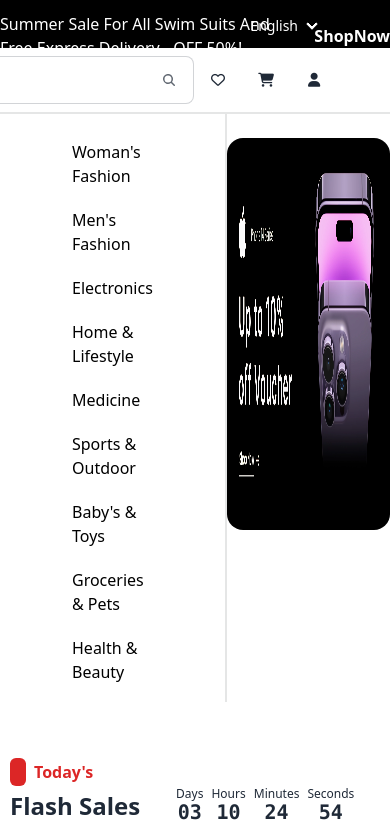
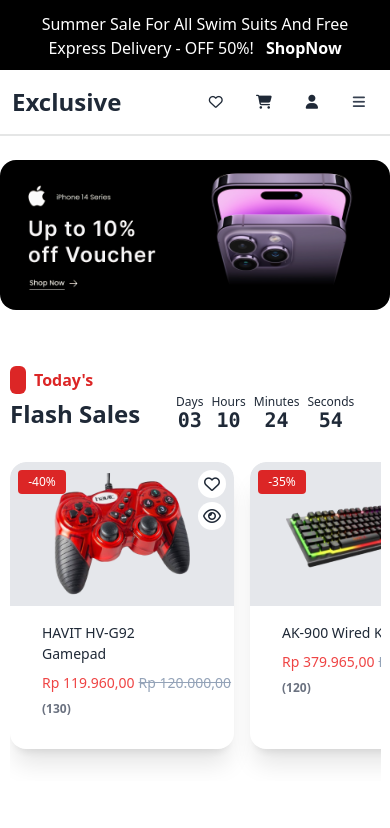
Before and after one commit to afriansyogs/e-commerce-next2, a Next.js app: page / in a window 390 px wide. Shown: the top 828 px of the page. Built offline with nearby package versions, Linux system fonts and the light colour scheme.

Commit message:
home section responsice

```diff
--- a/src/components/Carousel.jsx
+++ b/src/components/Carousel.jsx
@@ -4,7 +4,7 @@
 
 const Carousel = () => {
     return (
-        <div className="carousel rounded-box w-[892px] h-[392px] mt-6 mx-auto">
+        <div className="carousel rounded-box w-[400px] h-auto lg:w-[892px] lg:h-[392px] mt-6 mx-auto">
             <div className="carousel-item w-full">
                 <Image src="/assets/img/Carousel1.png" alt="Carousel Image 1" width={852} height={392}
                     className="w-full h-auto"
--- a/src/components/Header.jsx
+++ b/src/components/Header.jsx
@@ -2,14 +2,15 @@
 
 const Header = () => {
     return (
-        <header className="bg-black w-full h-12">
-            <div className="flex justify-center items-center pt-3">
-                <div className="text-md text-white font-light">
+        <header className="bg-black w-full h-[70px] lg:h-12">
+            <div className="flex justify-center items-center text-center pt-3">
+                <div className="text-md text-white font-light w-[90%] lg:w-auto">
                     Summer Sale For All Swim Suits And Free Express Delivery - OFF 50%!
+                    <span className="text-md text-white font-semibold ms-3">ShopNow</span>
                 </div>
-                <div className="text-md text-white font-semibold ms-3">ShopNow</div>
+                {/* <div className="text-md text-white font-semibold ms-3">ShopNow</div> */}
             </div>
-            <div className="absolute right-14 top-0 text-white">
+            <div className="hidden sm:block absolute right-14 top-0 text-white">
                 <ul className='menu menu-horizontal px-1'>
                     <li>
                         <details>
--- a/src/components/Navbar.jsx
+++ b/src/components/Navbar.jsx
@@ -1,5 +1,7 @@
 // app/components/Navbar.jsx
-import React from 'react';
+"use client";
+
+import React, { useState } from "react";
 import Link from 'next/link';
 
 const menu = [
@@ -10,10 +12,13 @@
 ];
 
 const Navbar = () => {
+    const [open, setOpen] = useState(false);
+
     return (
+        <>
         <div className="navbar bg-base-100 border-b-2 border-base-300">
             <div className="navbar-start">
-                <span className="mx-16 text-2xl font-bold">Exclusive</span>
+                <span className="ms-1 lg:mx-16 text-2xl font-bold">Exclusive</span>
             </div>
             <div className="navbar-center hidden lg:flex me-12 justify-center">
                 <ul className="menu-horizontal px-1 flex items-end justify-center space-x-5">
@@ -42,7 +47,7 @@
                 </ul>
             </div>
             <div className="navbar-end">
-                <label className="input input-bordered flex items-center gap-2">
+                <label className="hidden sm:flex input input-bordered flex items-center gap-2">
                     <input type="text" className="grow" placeholder="Search" />
                     <svg
                         xmlns="http://www.w3.org/2000/svg"
@@ -57,17 +62,72 @@
                         />
                     </svg>
                 </label>
-                <button className="btn btn-ghost btn-circle hover:text-black">
-                    <i className="fa-regular fa-heart"></i>
-                </button>
-                <button className="btn btn-ghost btn-circle hover:text-black">
-                    <i className="fa-solid fa-cart-shopping"></i>
-                </button>
-                <button className="btn btn-ghost btn-circle hover:text-black me-11">
-                    <i className="fa-solid fa-user"></i>
-                </button>
+                <div className="flex">
+                    <Link href="" className="btn btn-ghost btn-circle hover:text-black">
+                        <i className="fa-regular fa-heart"></i>
+                    </Link>
+                    <Link href="" className="btn btn-ghost btn-circle hover:text-black">
+                        <i className="fa-solid fa-cart-shopping"></i>
+                    </Link>
+                    <Link href="" className="btn btn-ghost btn-circle hover:text-black lg:me-11">
+                        <i className="fa-solid fa-user"></i>
+                    </Link>
+                    <Link href=""
+                        className="btn btn-ghost text-gray-700 hover:text-gray-900 md:hidden"
+                        onClick={() => setOpen(!open)} >
+                        {open ? <i className="fa-solid fa-xmark fa-lg"></i> : <i className="fa-solid fa-bars"></i>}
+                    </Link>
+                </div>
             </div>
         </div>
+            {/* mobile menu  */}
+            {open && (
+                <div className="absolute w-full bg-base-100 shadow-lg md:hidden">
+                    <ul className="px-1 py-3 space-y-3">
+                        {menu.map((item, index) => (
+                            item.menu === 'Sign Up' ? (
+                                <li key={index} className="flex items-center px-3">
+                                    <a
+                                        href={item.url}
+                                        target="_blank"
+                                        rel="noopener noreferrer"
+                                        className="btn-sm h-5 pt-1 rounded-lg border-2 active:scale-105 font-semibold transform duration-200 bg-black text-white border-black hover:bg-white hover:text-black hover:border-black"
+                                    >
+                                        {item.menu}
+                                    </a>
+                                </li>
+                            ) : (
+                                <li key={index} className="flex items-center px-3">
+                                    <Link href={item.url} passHref>
+                                        <span className="after:content-[''] after:block after:w-full after:h-[2px] after:bg-black after:mt-[4px] after:scale-x-0 hover:after:scale-x-100 after:origin-left after:transition after:duration-200">
+                                            {item.menu}
+                                        </span>
+                                    </Link>
+                                </li>
+                            )
+                        ))}
+                        <li className="px-3">
+                            <label className="input input-bordered flex items-center gap-2">
+                                <input type="text" className="grow" placeholder="Search" />
+                                <svg
+                                    xmlns="http://www.w3.org/2000/svg"
+                                    viewBox="0 0 16 16"
+                                    fill="currentColor"
+                                    className="h-4 w-4 opacity-70"
+                                >
+                                    <path
+                                        fillRule="evenodd"
+                                        d="M9.965 11.026a5 5 0 1 1 1.06-1.06l2.755 2.754a.75.75 0 1 1-1.06 1.06l-2.755-2.754ZM10.5 7a3.5 3.5 0 1 1-7 0 3.5 3.5 0 0 1 7 0Z"
+                                        clipRule="evenodd"
+                                    />
+                                </svg>
+                            </label>
+                        </li>
+                    </ul>
+                </div>
+            )}
+
+        </>
     );
 };
 
--- a/src/components/Service.jsx
+++ b/src/components/Service.jsx
@@ -13,8 +13,8 @@
     }, []);
 
     return (
-        <div className="mb-36 mt-24 ms-[10px] md:ms-[70px] w-[95%] md:w-[90%]">
-            <div className="flex flex-row md:gap-24 lg:gap-x-36 justify-center">
+        <div className="mb-28 md:mb-36 mt-12 md:mt-24 ms-[10px] md:ms-[70px] w-[95%] md:w-[90%]">
+            <div className="flex flex-col md:flex-row md:gap-24 lg:gap-x-36 space-y-14 md:space-y-0 justify-center">
                 {/* Layanan Pengiriman */}
                 <div className="flex flex-col items-center" data-aos="zoom-out">
                     <div className="w-20 h-20 rounded-full bg-black border-8 border-gray-300 text-xl text-white flex items-center justify-center mb-2">
@@ -22,7 +22,7 @@
                     </div>
                     <div className='items-center justify-center'>
                         <h1 className='font-semibold text-sm lg:text-xl text-center'>FREE AND FAST DELIVERY</h1>
-                        <p className='text-sm text-center hidden sm:block'>Free delivery for all orders over $140</p>
+                        <p className='text-sm text-center '>Free delivery for all orders over $140</p>
                     </div>
                 </div>
 
@@ -33,7 +33,7 @@
                     </div>
                     <div className='items-center justify-center'>
                         <h1 className='font-semibold text-sm lg:text-xl text-center'>24/7 CUSTOMER SERVICE</h1>
-                        <p className='text-sm text-center hidden sm:block'>Friendly 24/7 customer support</p>
+                        <p className='text-sm text-center '>Friendly 24/7 customer support</p>
                     </div>
                 </div>
 
@@ -44,7 +44,7 @@
                     </div>
                     <div className='items-center justify-center'>
                         <h1 className='font-semibold text-sm lg:text-xl text-center'>MONEY BACK GUARANTEE</h1>
-                        <p className='text-sm text-center hidden sm:block'>We return money within 30 days</p>
+                        <p className='text-sm text-center '>We return money within 30 days</p>
                     </div>
                 </div>
             </div>
--- a/src/components/Sidebar.jsx
+++ b/src/components/Sidebar.jsx
@@ -6,7 +6,7 @@
 
 const Sidebar = () => {
     return (
-        <div className="h-97 md:w-60 lg:w-72 px-12 flex flex-col border-e-2 border-base-300">
+        <div className="hidden sm:block h-97 md:w-60 lg:w-72 px-12 flex flex-col border-e-2 border-base-300">
             <nav className="flex-1 p-2 pt-4">
                 <ul className="">
                     {sidebarCategory.map((item, index) => (
```
